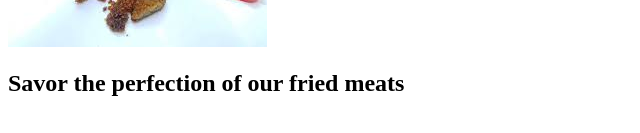
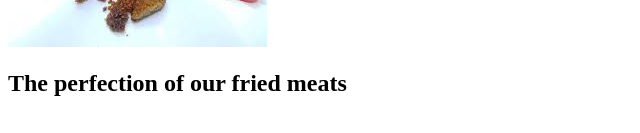
Before and after one commit to Teejayjet/groupworkproject, a plain HTML site: page index.html in a window 1280 px wide. Shown: the part 875-1008 px from the top of the page, without its empty margins (0-640 px from the left). Drawn offline with Linux system fonts and the light colour scheme.

Commit message:
changes made

```diff
--- a/index.html
+++ b/index.html
@@ -56,7 +56,7 @@
                 <div><img src="./img/fried meets.jpeg" alt="fried meats"></div>
             </div>
             <div>
-                <h2>Savor the perfection of our fried meats</h2>
+                <h2>The perfection of our fried meats</h2>
             </div>
             <div>
                 <p>
```
